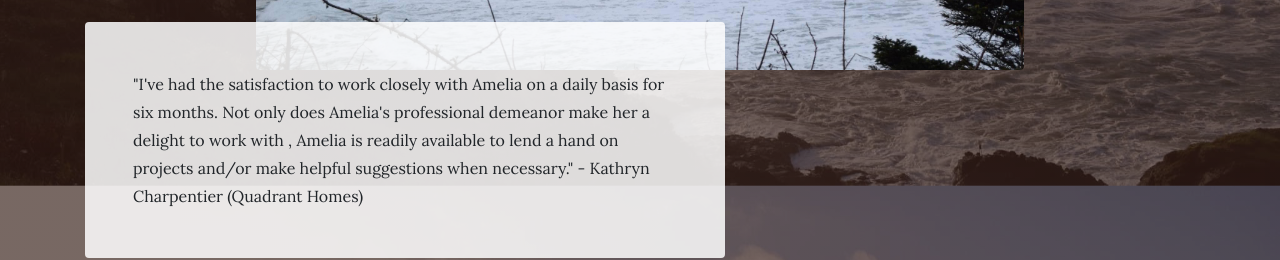
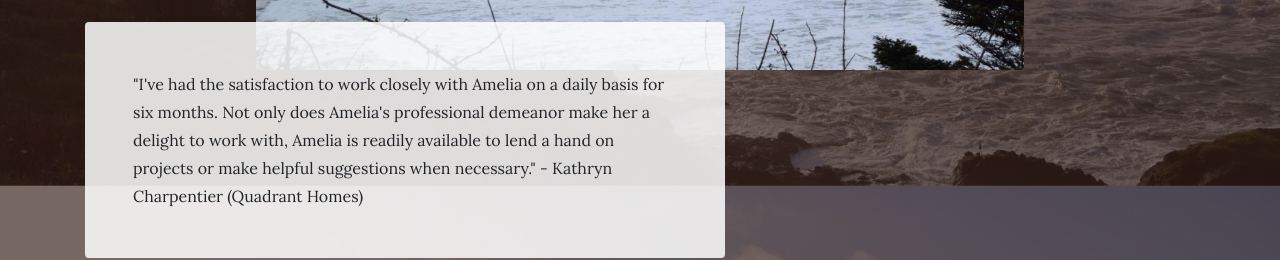
Before and after one commit to RealAmeliaBedelia/MoreAboutMe, a website: page reflections.html in a window 1280 px wide. Shown: the part 4080-4340 px from the top of the page. Drawn offline with Linux system fonts and the light colour scheme.

Commit message:
Add files via upload

```diff
--- a/reflections.html
+++ b/reflections.html
@@ -103,7 +103,7 @@ Senior Manager - Boeing Commercial Airplanes Engineering Process Management and
           <div class="product-item-title d-flex">
             <div class="bg-faded p-5 d-flex mr-auto rounded">
               <h2 class="section-heading mb-0">
-                <span class="section-heading-upper">"Your creative approaches and "can do" attitude were a tremendous asset"</span>
+                <span class="section-heading-upper">"Your creative approaches and 'can do' attitude were a tremendous asset"</span>
               </h2>
             </div>
           </div>
@@ -131,7 +131,7 @@ Senior Manager - Boeing Commercial Airplanes Engineering Process Management and
           <img class="product-item-img mx-auto d-flex rounded img-fluid mb-3 mb-lg-0" src="img/10.jpg" alt="">
           <div class="product-item-description d-flex mr-auto">
             <div class="bg-faded p-5 rounded">
-              <p class="mb-0">"I've had the satisfaction to work closely with Amelia on a daily basis for six months. Not only does Amelia's professional demeanor make her a delight to work with , Amelia is readily available to lend a hand on projects and/or make helpful suggestions when necessary." - Kathryn Charpentier (Quadrant Homes)</p>
+              <p class="mb-0">"I've had the satisfaction to work closely with Amelia on a daily basis for six months. Not only does Amelia's professional demeanor make her a delight to work with, Amelia is readily available to lend a hand on projects or make helpful suggestions when necessary." - Kathryn Charpentier (Quadrant Homes)</p>
             </div>
           </div>
         </div>
```
